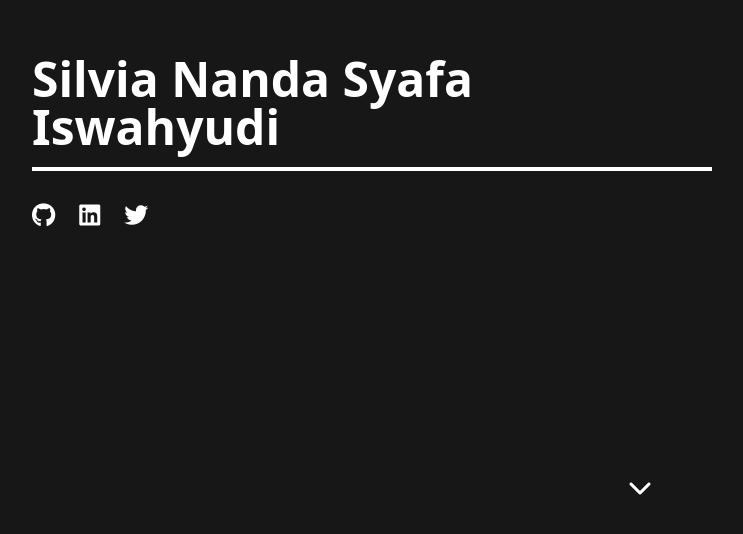
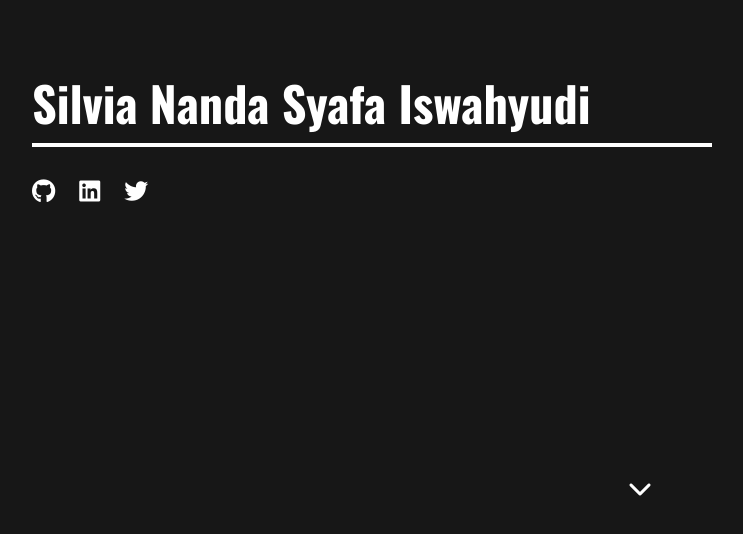
Before and after one commit to silviansi/portfolio, a Vue app: page / in a window 1280 px wide. Shown: the part 258-792 px from the top of the page, without its empty margins (0-743 px from the left). Built offline with nearby package versions, Linux system fonts and the light colour scheme.

Commit message:
import font family

```diff
--- a/index.html
+++ b/index.html
@@ -5,6 +5,7 @@
     <link rel="icon" href="/favicon.ico">
     <meta name="viewport" content="width=device-width, initial-scale=1.0">
     <title>Vite App</title>
+    <link rel="stylesheet" href="/src/styles.css">
   </head>
   <body>
     <div id="app"></div>
--- /dev/null
+++ b/src/styles.css
@@ -0,0 +1,5 @@
+@import url('https://fonts.googleapis.com/css2?family=Oswald:wght@200..700&display=swap');
+
+body {
+    font-family: "Oswald", sans-serif;
+}
```
